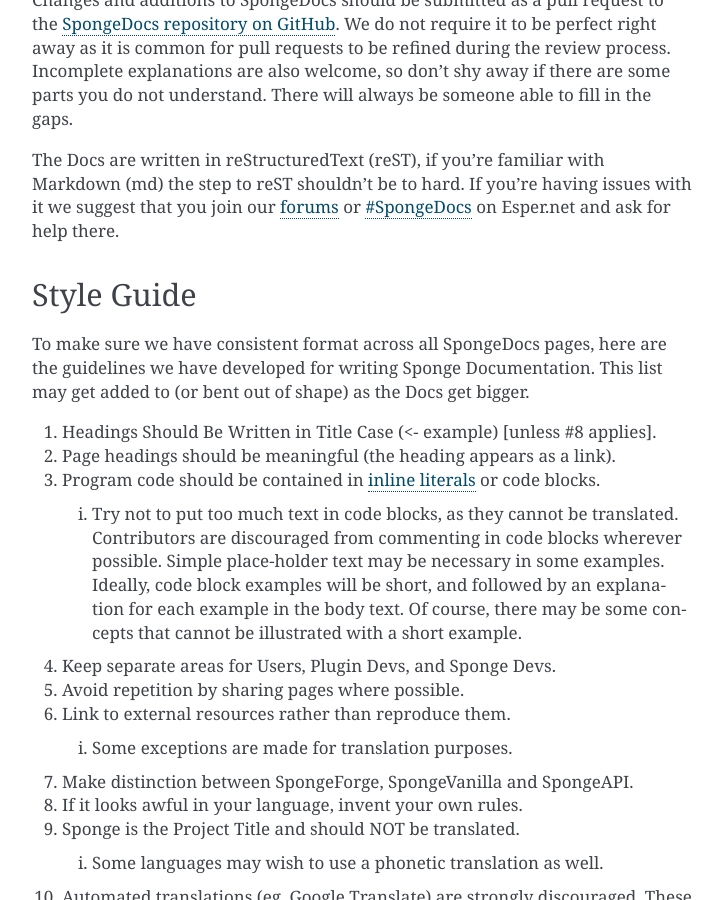
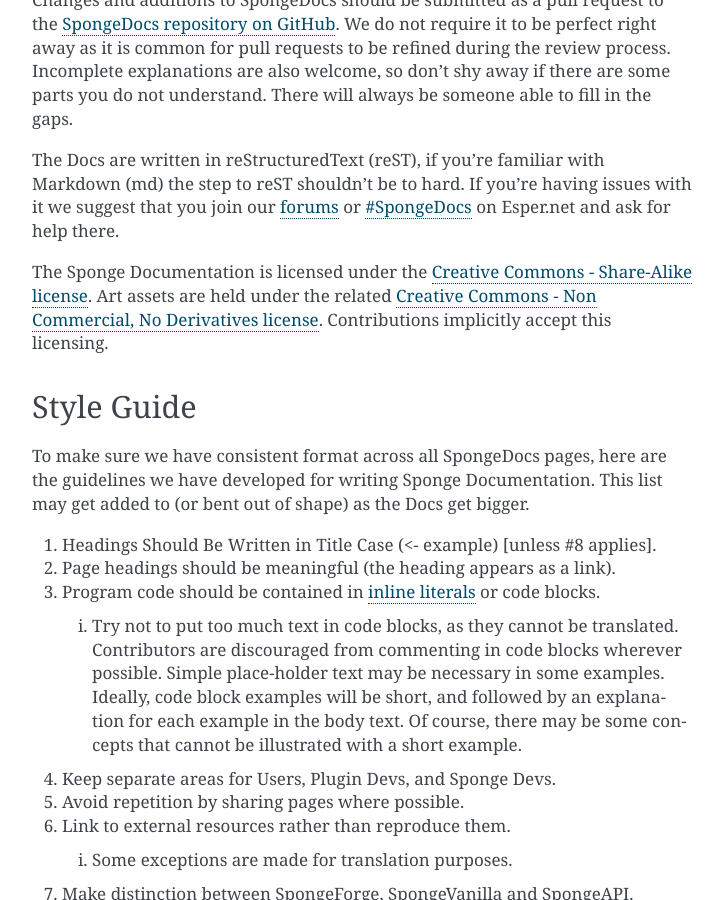
Before and after one commit to SpongePowered/SpongeDocs, a Sphinx documentation site: the page built from source/contributing/spongedocs.rst, in a window 1280 px wide and 900 px high, scrolled down 684 px. Shown: the whole window, without its empty margins (388-1111 px from the left). Built offline with Sphinx 7.4.7, drawn with Linux system fonts in a browser that asks for light colours; pages that are not in the unit, such as notebooks, are missing from menus.

Commit message:
Add SpongeDocs License (#573)
* Add SpongeDocs License

This is supposed to resolve Issue #565.
Re-licensing the Sponge Documentation requires every significant contributor to accept the new licensing arrangement, by either replying to this thread in the template form, or via email or PM to one of the Editorial staff. We have prepared a table of contributors we need consent from, and that will be added to this PR shortly. It can't be merged until full consent is attained anyway.

Here is the consent form template:
> I, [developer name] [GitHub email] agree to the licensing of my existing and future contributions to SpongeDocs under the Creative Commons Share-Alike License (CC-BY-SA).

We Apologise for the Inconvenience.

* An actual License

Copied directly from https://creativecommons.org/licenses/by-sa/4.0/legalcode

* Nicer formatting

I blame kashike

* Rename to LICENSE.txt

```diff
--- a/source/contributing/spongedocs.rst
+++ b/source/contributing/spongedocs.rst
@@ -8,7 +8,6 @@
 * Help users set up their own servers powered by a Sponge implementation.
 * Provide developers with information on how to contribute to the Sponge project.
 * Provide developers with information on how to get started with plugin development.
-
 
 Reporting Problems
 ==================
@@ -32,6 +31,8 @@
 The Docs are written in reStructuredText (reST), if you're familiar with Markdown (md) the step to reST shouldn't be to
 hard. If you're having issues with it we suggest that you join our `forums <https://forums.spongepowered.org/>`_ or
 `#SpongeDocs <ircs://irc.esper.net:6697/#spongedocs>`_ on Esper.net and ask for help there.
+
+The Sponge Documentation is licensed under the `Creative Commons - Share-Alike license <https://creativecommons.org/licenses/by-sa/4.0/>`_. Art assets are held under the related `Creative Commons - Non Commercial, No Derivatives license <https://creativecommons.org/licenses/by-nc-nd/4.0/>`_. Contributions implicitly accept this licensing.
 
 Style Guide
 ===========
```
Also changed, not shown: LICENSE.txt (added).
